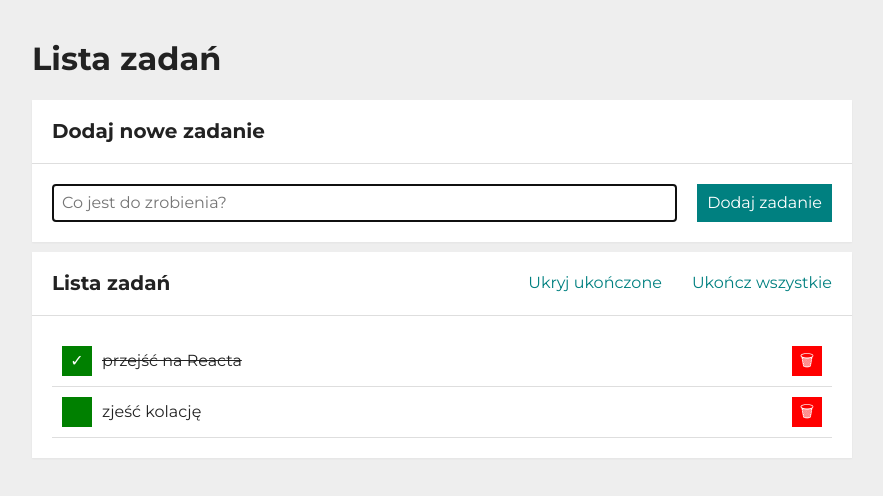
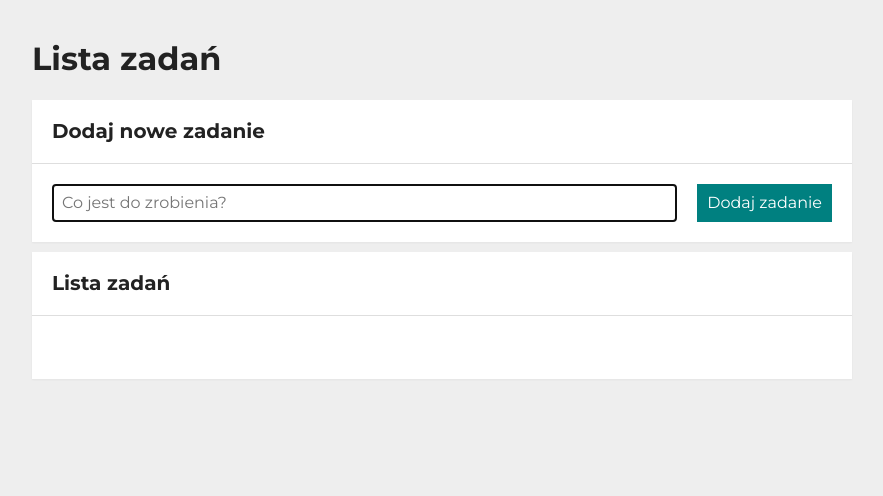
Before and after one commit to lkkolosowski/to-do-list-react, a React (Create React App) app: page / in a window 1280 px wide. Shown: the top 496 px of the page, without its empty margins (198-1081 px from the left). Built offline with nearby package versions, Linux system fonts and the light colour scheme.

Commit message:
store tasks in localStorage

```diff
--- a/src/App.js
+++ b/src/App.js
@@ -1,4 +1,4 @@
-import { useState } from "react";
+import { useState, useEffect } from "react";
 import Form from "./Form";
 import Tasks from "./Tasks";
 import Buttons from "./Buttons";
@@ -6,12 +6,14 @@
 import Header from "./Header";
 import Container from "./Container";
 
+const setLocalStorageTasks = () => {
+  const localStorageTasks = localStorage.getItem("tasks");
+  return localStorageTasks ? JSON.parse(localStorageTasks) : [];
+};
+
 function App() {
   const [hideDone, setHideDone] = useState(false);
-  const [tasks, setTasks] = useState([
-    { id: 1, content: "przejść na Reacta", done: true },
-    { id: 2, content: "zjeść kolację", done: false },
-  ]);
+  const [tasks, setTasks] = useState(setLocalStorageTasks);
 
   const toggleHideDone = () => {
     setHideDone((hideDone) => !hideDone);
@@ -43,6 +45,10 @@
     ]);
   };
 
+  useEffect(() => {
+    localStorage.setItem("tasks", JSON.stringify(tasks));
+  }, [tasks]);
+
   return (
     <Container>
       <Header title="Lista zadań" />
```
